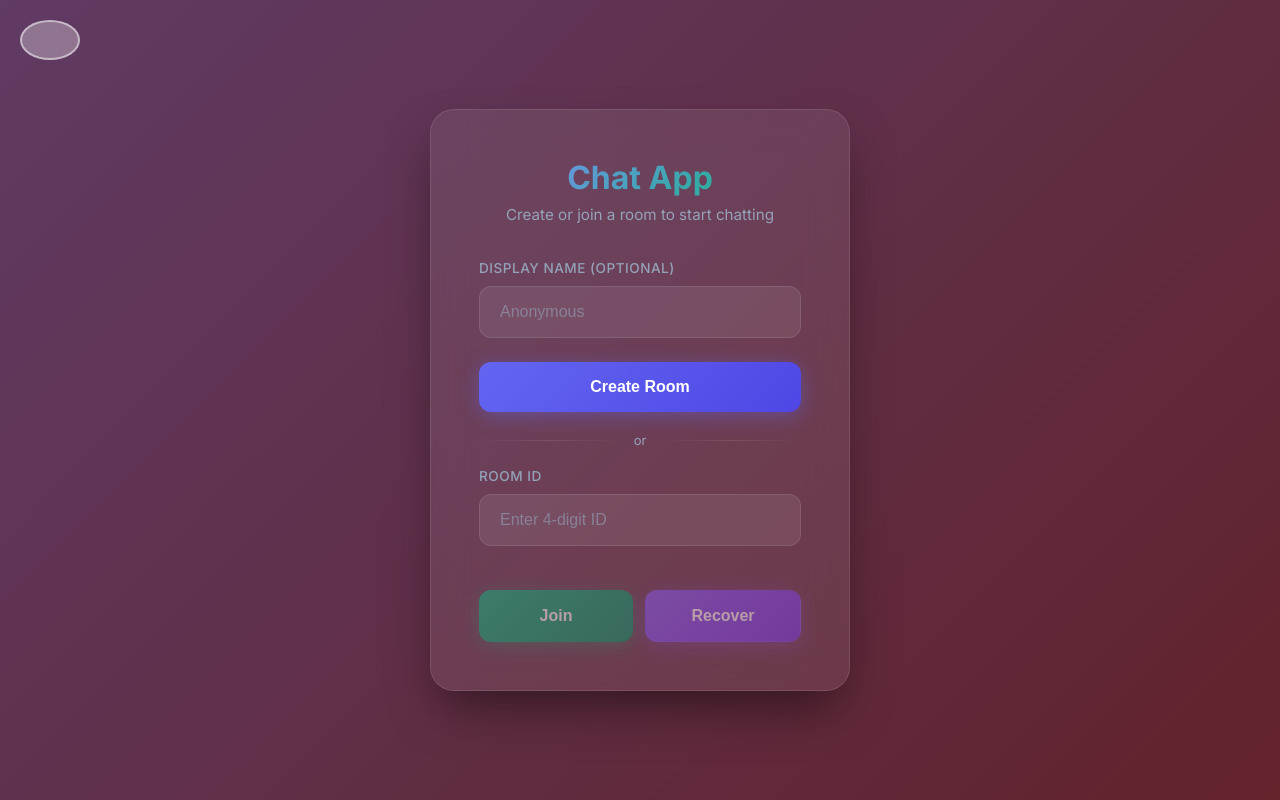
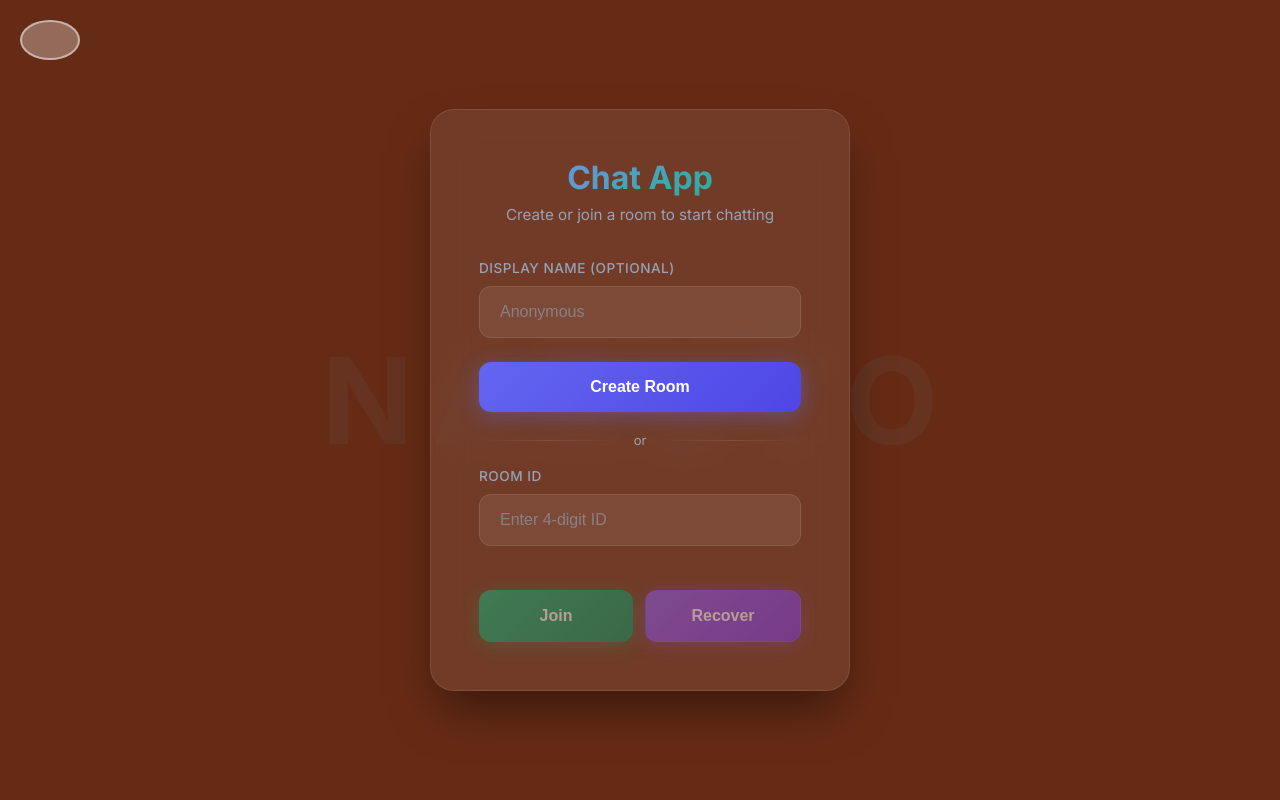
Before and after one commit to quitsaurabhverma2008-sketch/chaty, a React (Vite) app in the folder client/: page / in a window 1280 px wide. Built offline with nearby package versions, Linux system fonts and the light colour scheme; no server answers.

Commit message:
feat: anime theme display with names

```diff
--- a/client/src/components/Home.jsx
+++ b/client/src/components/Home.jsx
@@ -1,5 +1,5 @@
 /**
- * Home Component - Create or Join a Room (REST version)
+ * Home Component - Create or Join a Room
  */
 
 import { useState, useEffect } from 'react';
@@ -13,22 +13,36 @@ function Home({ onJoinRoom }) {
   const [error, setError] = useState('');
   const [loading, setLoading] = useState(false);
   const [showOptions, setShowOptions] = useState(false);
-const [currentBg, setCurrentBg] = useState(0);
+  const [currentBg, setCurrentBg] = useState(0);
 
-  const backgrounds = [
-    { background: 'linear-gradient(135deg, #ff416c 0%, #ff4b2c 100%)' },
-    { background: 'linear-gradient(135deg, #f093fb 0%, #f5576c 100%)' },
-    { background: 'linear-gradient(135deg, #4facfe 0%, #00f2fe 100%)' },
-    { background: 'linear-gradient(135deg, #43e97b 0%, #38f9d7 100%)' },
-    { background: 'linear-gradient(135deg, #667eea 0%, #764ba2 100%)' },
+  const animePics = [
+    { theme: 'Demon Slayer', color: '#e63946' },
+    { theme: 'Naruto', color: '#ff6b35' },
+    { theme: 'Solo Leveling', color: '#5c7cfa' },
+    { theme: 'Attack on Titan', color: '#343a40' },
+    { theme: 'Jujutsu Kaisen', color: '#845ef7' },
+    { theme: 'One Piece', color: '#ff922b' },
+    { theme: 'Dragon Ball', color: '#ffd43b' },
+    { theme: 'My Hero Academia', color: '#e85d04' },
+    { theme: 'Death Note', color: '#000000' },
+    { theme: 'Bleach', color: '#f06595' },
+    { theme: 'One Punch Man', color: '#ffe066' },
+    { theme: 'Hunter x Hunter', color: '#20c997' },
   ];
 
   useEffect(() => {
     const interval = setInterval(() => {
-      setCurrentBg(prev => (prev + 1) % backgrounds.length);
-    }, 3000);
+      setCurrentBg(prev => (prev + 1) % animePics.length);
+    }, 4000);
     return () => clearInterval(interval);
-  }, [backgrounds.length]);
+  }, [animePics.length]);
+
+  useEffect(() => {
+    const bg = document.querySelector('.bg-pic');
+    if (bg) {
+      bg.style.background = animePics[currentBg].color;
+    }
+  }, [currentBg, animePics]);
 
   const handleCreate = async () => {
     setError('');
@@ -139,7 +153,9 @@ const [currentBg, setCurrentBg] = useState(0);
 
   return (
     <>
-      <div className="bg-pic" style={backgrounds[currentBg]}></div>
+      <div className="bg-pic" style={{background: animePics[currentBg].color}}>
+        <div className="bg-text">{animePics[currentBg].theme}</div>
+      </div>
       <div className="bg-overlay"></div>
       <button className="menu-toggle" onClick={() => setShowOptions(!showOptions)}>
         <div className="menu-circle"></div>
--- a/client/src/styles.css
+++ b/client/src/styles.css
@@ -114,8 +114,19 @@ body {
   background-position: center;
   background-repeat: no-repeat;
   z-index: 0;
-  transition: background-image 0.5s ease-in-out;
-  background-color: #1a1a2e;
+  transition: background 0.8s ease;
+  display: flex;
+  align-items: center;
+  justify-content: center;
+}
+
+.bg-text {
+  font-size: 120px;
+  font-weight: 900;
+  color: rgba(255, 255, 255, 0.15);
+  text-transform: uppercase;
+  letter-spacing: 20px;
+  user-select: none;
 }
 
 .bg-overlay {
```
